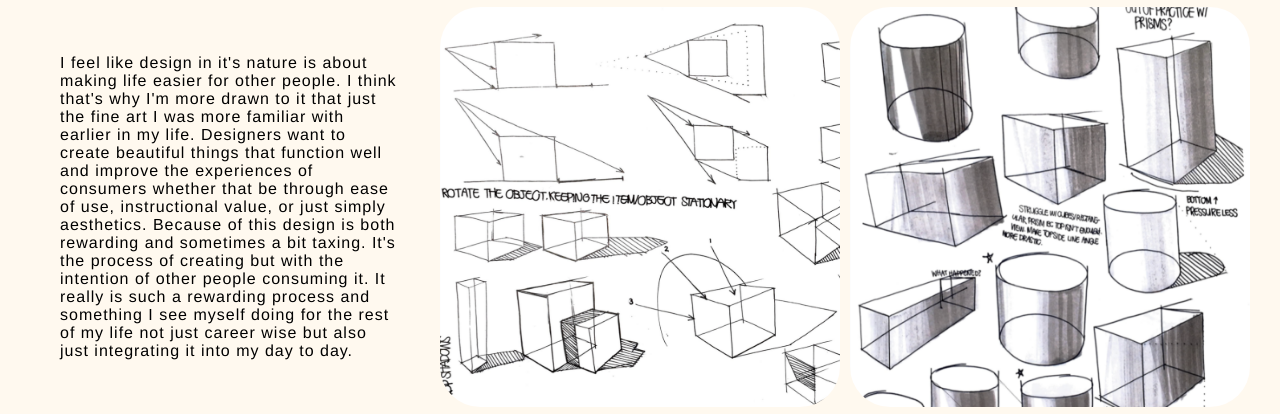
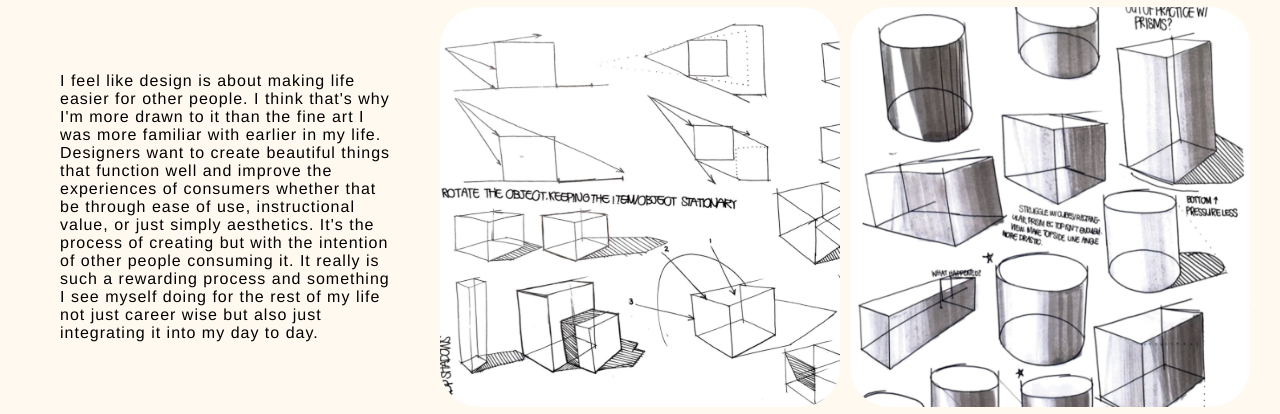
Before and after one commit to mmonosoff/website1, a plain HTML site: page perspective.html in a window 1280 px wide. Shown: the part 495-909 px from the top of the page. Drawn offline with Linux system fonts and the light colour scheme.

Commit message:
Add files via upload

```diff
--- a/perspective.html
+++ b/perspective.html
@@ -41,11 +41,10 @@
 
         <div class="probs1"></div>
 
-        <div class="probs2">
-            <p>I feel like design in it's nature is about making life easier for other people.
-                I think that's why I'm more drawn to it that just the fine art I was more familiar with earlier in my life.
+        <div class="probs">
+            <p>I feel like design is about making life easier for other people.
+                I think that's why I'm more drawn to it than the fine art I was more familiar with earlier in my life.
                 Designers want to create beautiful things that function well and improve the experiences of consumers whether that be through ease of use, instructional value, or just simply aesthetics.
-                Because of this design is both rewarding and sometimes a bit taxing.
                 It's the process of creating but with the intention of other people consuming it.
                 It really is such a rewarding process and something I see myself doing for the rest of my life not just career wise but also just integrating it into my day to day.</p>
         </div>
--- a/styles.css
+++ b/styles.css
@@ -614,7 +614,7 @@ a:visited {
     grid-template-areas:
     ". nav nav nav ."
     ". cubes diffrnt word ."
-    ". probs2 hmmm probs1 ."
+    ". probs hmmm probs1 ."
     ". probs3 probs4 probs5 ."
     ". footer footer footer .";
 }
@@ -664,8 +664,8 @@ a:visited {
     border-radius: 10%;
 }
 
-.probs2{
-    grid-area: probs2;
+.probs{
+    grid-area: probs;
     display: flex;
     justify-content: center; /* align horizontal */
     align-items: center; /* align vertical */
```
